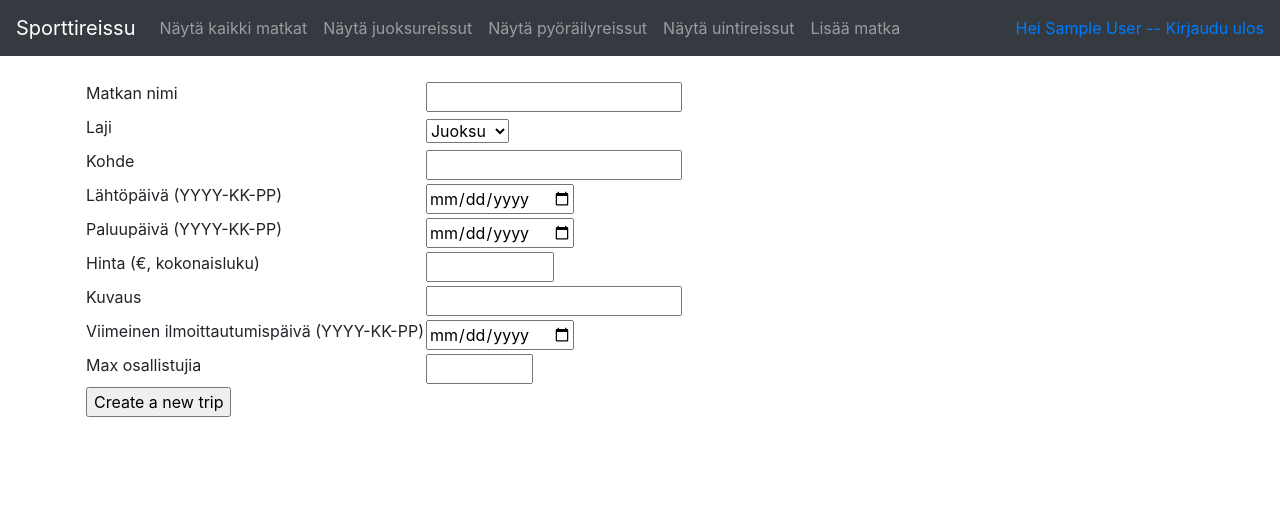
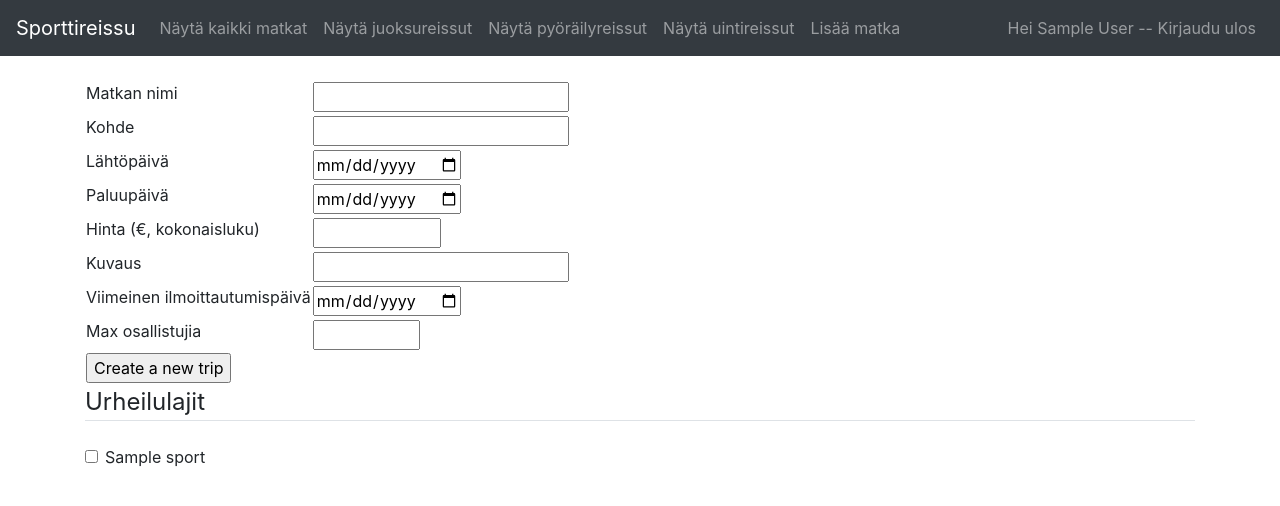
Before and after one commit to kafenoir/sporttireissu, a Flask app: page /trips/new in a window 1280 px wide. Shown: the top 506 px of the page. Run offline with Flask 2, Linux system fonts and the light colour scheme; a user stored in the database is signed in; tables that the repository leaves empty hold one stand-in row (values such as "Sample post"); some libraries are stand-ins or nearby versions.

Commit message:
added multicheckboxfield + validation for multiple sports per trip, fixed validation for other fields, fixed missing registration link

```diff
--- a/application/templates/layout.html
+++ b/application/templates/layout.html
@@ -1,15 +1,18 @@
 <!DOCTYPE html>
 <html>
+
 <head>
   <meta charset="utf-8">
   <title>Sporttireissu</title>
-      <link rel="stylesheet" href="https://maxcdn.bootstrapcdn.com/bootstrap/4.0.0/css/bootstrap.min.css" integrity="sha384-Gn5384xqQ1aoWXA+058RXPxPg6fy4IWvTNh0E263XmFcJlSAwiGgFAW/dAiS6JXm" crossorigin="anonymous">
+  <link rel="stylesheet" href="https://maxcdn.bootstrapcdn.com/bootstrap/4.0.0/css/bootstrap.min.css"
+    integrity="sha384-Gn5384xqQ1aoWXA+058RXPxPg6fy4IWvTNh0E263XmFcJlSAwiGgFAW/dAiS6JXm" crossorigin="anonymous">
 </head>
 
 <body>
   <nav class="navbar navbar-expand-md navbar-dark bg-dark mb-4">
     <a class="navbar-brand" href="#">Sporttireissu</a>
-      <button class="navbar-toggler" type="button" data-toggle="collapse" data-target="#navbarCollapse" aria-controls="navbarCollapse" aria-expanded="false" aria-label="Toggle navigation">
+    <button class="navbar-toggler" type="button" data-toggle="collapse" data-target="#navbarCollapse"
+      aria-controls="navbarCollapse" aria-expanded="false" aria-label="Toggle navigation">
       <span class="navbar-toggler-icon"></span>
     </button>
     <div class="collapse navbar-collapse" id="navbarCollapse">
@@ -32,9 +35,20 @@
       </ul>
       <div class="form-inline mt-2 mt-md-0">
         {% if current_user.is_authenticated %}
-          <a href="{{ url_for('auth_logout') }}">Hei {{ current_user.name }} -- Kirjaudu ulos</a>
+        <ul class="navbar-nav mr-auto">
+          <li class="nav-item">
+            <a class="nav-link" href="{{ url_for('auth_logout') }}">Hei {{ current_user.name }} -- Kirjaudu ulos</a>
+          </li>
+        </ul>
         {% else %}
-          <a href="{{ url_for('auth_login') }}">Kirjaudu sisään</a>
+        <ul class="navbar-nav mr-auto">
+          <li class="nav-item">
+            <a class="nav-link" href="{{ url_for('auth_login') }}">Kirjaudu sisään</a>
+          </li>
+          <li>
+            <a class="nav-link" href="{{ url_for('auth_register') }}">Rekisteröidy</a>
+          </li>
+        </ul>
         {% endif %}
       </div>
     </div>
@@ -48,9 +62,16 @@
     {% endblock %}
   </main>
 
-    <script src="https://code.jquery.com/jquery-3.2.1.slim.min.js" integrity="sha384-KJ3o2DKtIkvYIK3UENzmM7KCkRr/rE9/Qpg6aAZGJwFDMVNA/GpGFF93hXpG5KkN" crossorigin="anonymous"></script>
-      <script src="https://cdnjs.cloudflare.com/ajax/libs/popper.js/1.12.9/umd/popper.min.js" integrity="sha384-ApNbgh9B+Y1QKtv3Rn7W3mgPxhU9K/ScQsAP7hUibX39j7fakFPskvXusvfa0b4Q" crossorigin="anonymous"></script>
-      <script src="https://maxcdn.bootstrapcdn.com/bootstrap/4.0.0/js/bootstrap.min.js" integrity="sha384-JZR6Spejh4U02d8jOt6vLEHfe/JQGiRRSQQxSfFWpi1MquVdAyjUar5+76PVCmYl" crossorigin="anonymous"></script>
+  <script src="https://code.jquery.com/jquery-3.2.1.slim.min.js"
+    integrity="sha384-KJ3o2DKtIkvYIK3UENzmM7KCkRr/rE9/Qpg6aAZGJwFDMVNA/GpGFF93hXpG5KkN"
+    crossorigin="anonymous"></script>
+  <script src="https://cdnjs.cloudflare.com/ajax/libs/popper.js/1.12.9/umd/popper.min.js"
+    integrity="sha384-ApNbgh9B+Y1QKtv3Rn7W3mgPxhU9K/ScQsAP7hUibX39j7fakFPskvXusvfa0b4Q"
+    crossorigin="anonymous"></script>
+  <script src="https://maxcdn.bootstrapcdn.com/bootstrap/4.0.0/js/bootstrap.min.js"
+    integrity="sha384-JZR6Spejh4U02d8jOt6vLEHfe/JQGiRRSQQxSfFWpi1MquVdAyjUar5+76PVCmYl"
+    crossorigin="anonymous"></script>
 
 </body>
+
 </html>
--- a/application/templates/trips/new.html
+++ b/application/templates/trips/new.html
@@ -9,21 +9,6 @@
       </td>
       <td>
         {{form.name}}
-      </td>
-      <td>
-        <ul>
-          {% for error in form.name.errors %}
-          <li>{{error}}</li>
-          {% endfor %}
-        </ul>
-      </td>
-    </tr>
-    <tr>
-      <td>
-        {{form.sport.label}}
-      </td>
-      <td>
-        {{form.sport}}
       </td>
       <td>
         <ul>
@@ -140,9 +125,21 @@
     </tr>
     <tr>
       <td colspan="3">
-        <input type="submit" value="Create a new trip"/>
+        <input type="submit" value="Create a new trip" />
       </td>
     </tr>
   </table>
+  <legend class="border-bottom mb-4">Urheilulajit</legend>
+  {% for choice in form.sports %}
+  <div class="form-check">
+    {{ choice(class="form-check-input") }}
+    {{ choice.label(class="form-check-label") }}
+  </div>
+  {% endfor %}
+  <div class="invalid-feedback">
+    {% for error in form.sports.errors %}
+    <span>{{ error }}</span>
+    {% endfor %}
+  </div>
 </form>
 {% endblock %}
--- a/application/trips/forms.py
+++ b/application/trips/forms.py
@@ -1,16 +1,39 @@
 from flask_wtf import FlaskForm
-from wtforms import StringField, IntegerField, SelectField, DateField, validators
+from wtforms import StringField, IntegerField, SelectMultipleField, validators, widgets
+from wtforms.fields.html5 import DateField
+from wtforms.validators import ValidationError
+from datetime import datetime
+from datetime import date
+from datetime import timedelta
+
+class MultiCheckBoxField(SelectMultipleField):
+    widget = widgets.ListWidget(prefix_label=False)
+    option_widget = widgets.CheckboxInput()
 
 class TripForm(FlaskForm):
     name = StringField("Matkan nimi",[validators.Length(min=2, message='Matkan nimen pituuden on oltava vähintään 2 merkkiä')])
-    sport = SelectField("Laji", choices=[(1, 'Juoksu'), (2, 'Pyöräily'), (3, 'Uinti')])
     destination = StringField("Kohde", [validators.Length(min=2, message='Kohteen nimen pituuden on oltava vähintään 2 merkkiä')])
-    start_date = DateField("Lähtöpäivä (YYYY-KK-PP)", format='%Y-%m-%d')
-    end_date = DateField("Paluupäivä (YYYY-KK-PP)", format='%Y-%m-%d')
+    start_date = DateField('Lähtöpäivä', format='%Y-%m-%d')
+    end_date = DateField("Paluupäivä", format='%Y-%m-%d')
     price = IntegerField("Hinta (€, kokonaisluku)", [validators.NumberRange(min=0, max=100001, message='Hinnan tulee olla välillä 0 - 100 000')])
     description = StringField("Kuvaus", [validators.Length(min=2, message='Kuvauksen pituuden on oltava vähintään 2 merkkiä')])
-    registration_dl = DateField("Viimeinen ilmoittautumispäivä (YYYY-KK-PP)", format='%Y-%m-%d')
+    registration_dl = DateField("Viimeinen ilmoittautumispäivä", format='%Y-%m-%d')
     max_participants = IntegerField("Max osallistujia", [validators.NumberRange(min=0, max=1001, message='Osallistujien määrän tulee olla välillä 1 - 1000')])
+
+    sports = MultiCheckBoxField('Urheilulaji', [validators.InputRequired()], choices=[], coerce=int)
+
+    def validate_start_date(form, field):
+        earliest_date = date.today() + timedelta(days=5)
+        if field.data < earliest_date:
+            raise ValidationError('Aikaisin lähtöpäivä on ' + earliest_date.strftime('%d-%m-%Y'))
+
+    def validate_end_date(form, field):
+        if field.data < form.start_date.data:
+            raise ValidationError('Paluupäivä ei voi olla lähtöpäivän jälkeen.')
+
+    def validate_registration_dl(form, field):
+        if field.data > form.start_date.data - timedelta(days=2):
+            raise ValidationError('Viimeisen ilmoittautumispäivän tulee olla vähintään kaksi päivää ennen lähtöä')
 
     class Meta:
         csrf = False
--- a/application/trips/views.py
+++ b/application/trips/views.py
@@ -3,10 +3,9 @@ from flask_login import login_required, current_user
 
 from application import app, db
 from application.trips.models import Trip
-from application.trips.forms import TripForm
+from application.trips.forms import (TripForm)
 
 from application.sports.models import Sport
-from application.sports.models import TripSport
 
 import datetime
 
@@ -17,7 +16,9 @@ def trips_index():
 @app.route("/trips/new")
 @login_required
 def trips_form():
-    return render_template("trips/new.html", form = TripForm())
+    form = TripForm(request.form)
+    form.sports.choices = [(c.id, c.name) for c in Sport.query.all()]
+    return render_template("trips/new.html", form = form)
 
 
 @app.route("/trips/<trip_id>", methods=["POST"])
@@ -30,6 +31,10 @@ def trips_editor(trip_id):
 @login_required
 def trips_create():
     form = TripForm(request.form)
+    form.sports.choices = [(c.id, c.name) for c in Sport.query.all()]
+
+    if not form.validate():
+        return render_template("trips/new.html", form = form)
 
     t = Trip(form.name.data)
     t.price = form.price.data
@@ -41,13 +46,14 @@ def trips_create():
     t.max_participants = form.max_participants.data
     t.account_id = current_user.id
 
+    sport_records = Sport.query.all()
+    accepted = []
+    for sport in sport_records:
+        if sport.id in form.sports.data:
+            accepted.append(sport)
+    t.sports = accepted
+
     db.session().add(t)
-    db.session().commit()
-
-    ts1 = TripSport(t.id)
-    ts1.sport_id = form.sport.data
-
-    db.session().add(ts1)
     db.session().commit()
 
     return redirect(url_for("trips_index"))
```
Also changed, not shown: application/sports/models.py (+0 -10 lines), application/trips/models.py (+7 -1 lines). Lines whose indentation alone changed are shown as unchanged.
